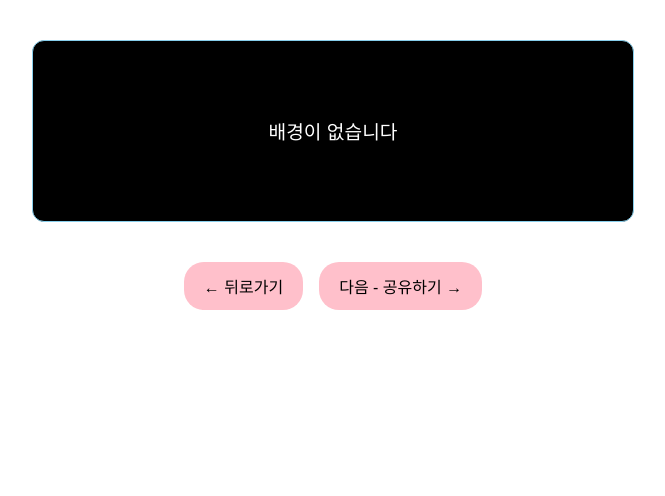
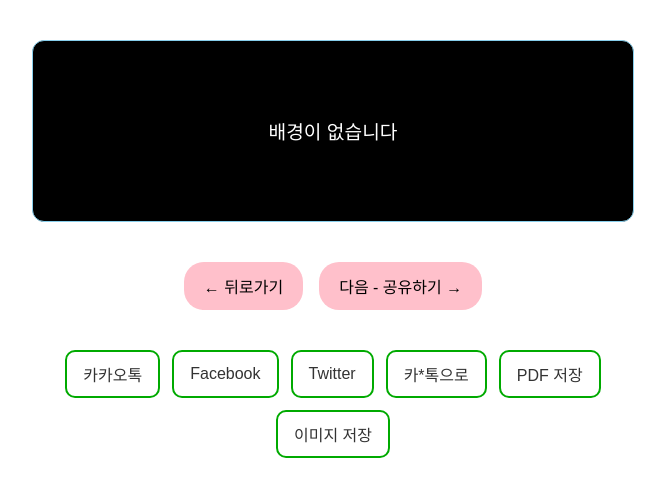
Before and after one commit to xeon-243859/ppongtok-app, a React (Vite) app: page /preview in a window 1280 px wide. Shown: the top 496 px of the page, without its empty margins (307-972 px from the left). Built offline with nearby package versions, Linux system fonts and the light colour scheme.

Commit message:
PreviewPage 공유 버튼 추가

```diff
--- a/src/pages/PreviewPage.css
+++ b/src/pages/PreviewPage.css
@@ -70,6 +70,53 @@
   justify-content: center;
   font-size: 1.2rem;
 }
-/* redeploy check */
-/* ✅ Force layout redeploy trigger by 크세온 */
-/* ✅ Final redeploy trigger for preview layout */
+
+.share-buttons {
+  display: flex;
+  flex-wrap: wrap;
+  justify-content: center;
+  gap: 12px;
+  margin: 40px auto;
+  max-width: 600px;
+}
+
+.share-btn {
+  padding: 10px 16px;
+  font-size: 1rem;
+  border-radius: 10px;
+  border: 2px solid #00aa00;
+  background-color: white;
+  color: #333;
+  cursor: pointer;
+  transition: 0.3s ease;
+}
+
+.share-btn:hover {
+  background-color: #eaffea;
+  transform: scale(1.05);
+}
+
+.share-buttons {
+  display: flex;
+  flex-wrap: wrap;
+  justify-content: center;
+  gap: 12px;
+  margin: 40px auto;
+  max-width: 600px;
+}
+
+.share-btn {
+  padding: 10px 16px;
+  font-size: 1rem;
+  border-radius: 10px;
+  border: 2px solid #00aa00;
+  background-color: white;
+  color: #333;
+  cursor: pointer;
+  transition: 0.3s ease;
+}
+
+.share-btn:hover {
+  background-color: #eaffea;
+  transform: scale(1.05);
+}
--- a/src/pages/PreviewPage.jsx
+++ b/src/pages/PreviewPage.jsx
@@ -1,9 +1,9 @@
-// ✅ PreviewPage.jsx
 import React, { useEffect, useState, useRef } from "react";
 import { useLocation } from "react-router-dom";
 import "./PreviewPage.css";
 
 console.log("🟢 PreviewPage has loaded correctly."); // ✅ 요기에 넣어줘
+
 const PreviewPage = () => {
   const location = useLocation();
   const params = new URLSearchParams(location.search);
@@ -39,8 +39,6 @@ const PreviewPage = () => {
   useEffect(() => {
     const rawImages = JSON.parse(localStorage.getItem("selected-images") || "[]");
     const validImages = Array.isArray(rawImages)
-
-
       ? rawImages.filter((img) => typeof img === "string" && img.trim() !== "")
       : [];
     console.log("✅ Preview updated at " + new Date().toISOString());
@@ -131,10 +129,19 @@ const PreviewPage = () => {
         </button>
       </div>
 
+      {/* 🎁 공유 버튼 추가 영역 */}
+      <div className="share-buttons">
+        <button className="share-btn">카카오톡</button>
+        <button className="share-btn">Facebook</button>
+        <button className="share-btn">Twitter</button>
+        <button className="share-btn">카*톡으로</button>
+        <button className="share-btn">PDF 저장</button>
+        <button className="share-btn">이미지 저장</button>
+      </div>
+
       {selectedMusic && <audio src={selectedMusic} autoPlay ref={audioRef} />}
     </div>
   );
 };
 
 export default PreviewPage;
-// 수정 테스트용 공백
```
